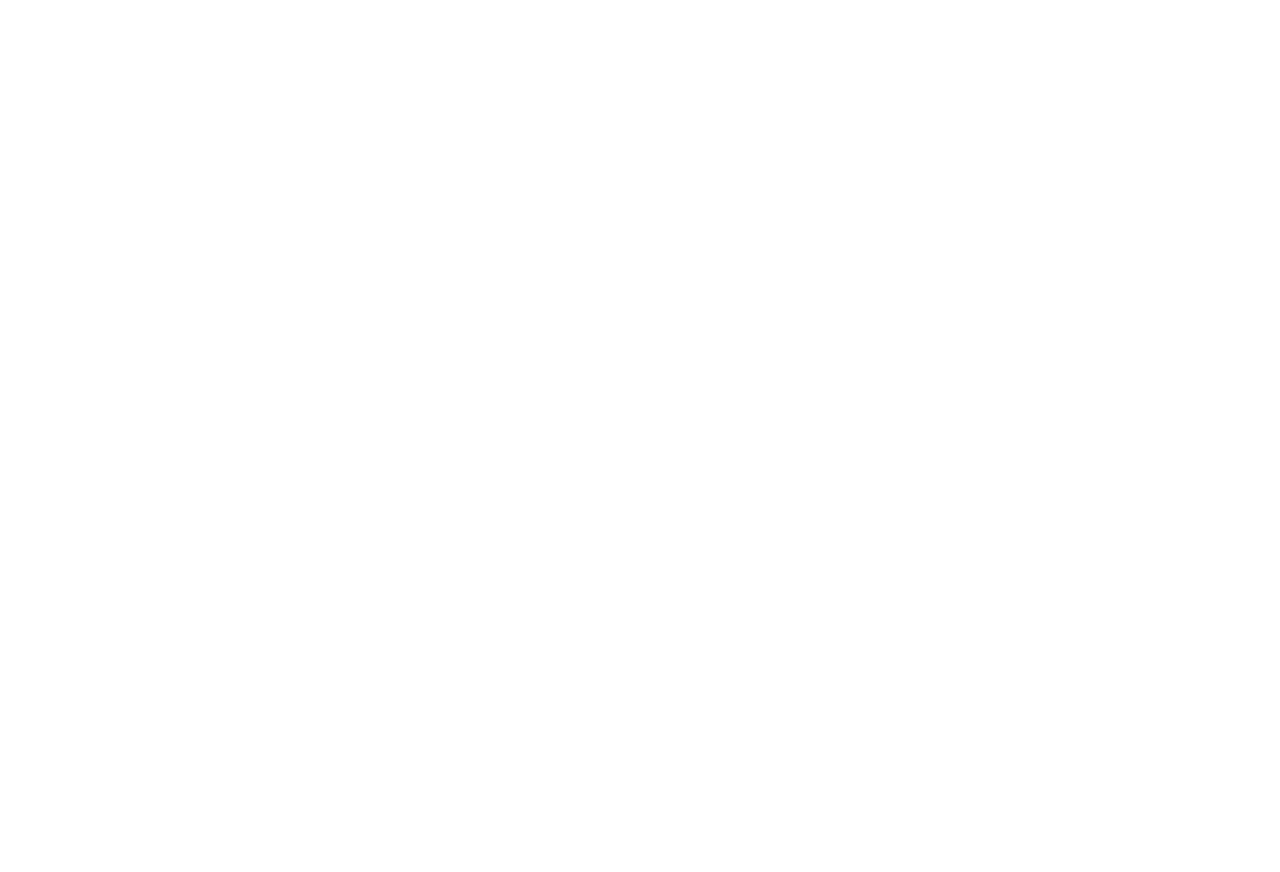
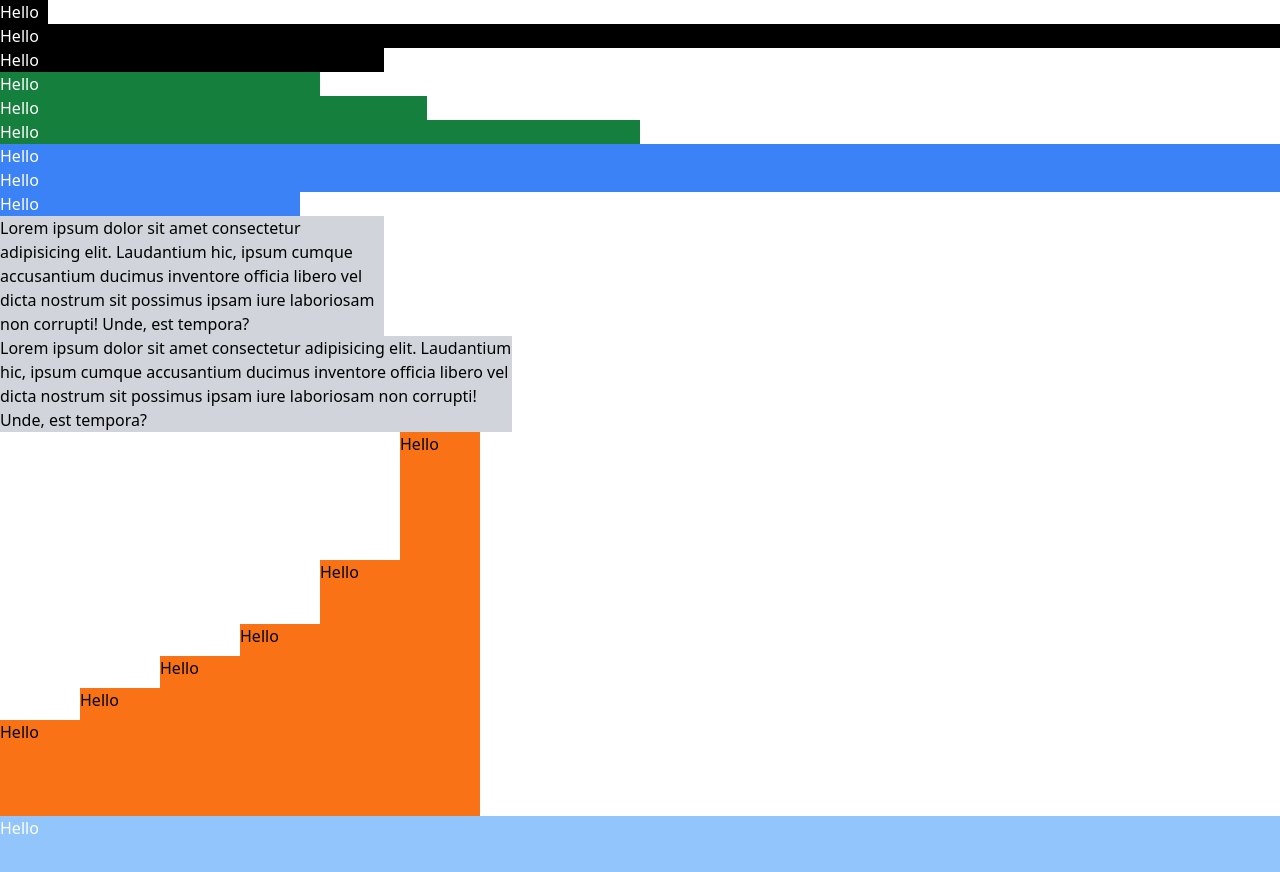
Before and after one commit to tanimomor/tailwind-sandbox, a plain HTML site: page 05-sizing/index.html in a window 1280 px wide. Before the commit the page ends 800 px from the top, so only its background shows below. Drawn offline with nearby package versions, Linux system fonts and the light colour scheme.

Commit message:
Sizing window height flex-align-items

```diff
--- a/05-sizing/index.html
+++ b/05-sizing/index.html
@@ -9,26 +9,47 @@
   </head>
   <body>
     <!-- Width -->
+    <div class="bg-black text-white w-12">Hello</div>
+    <div class="bg-black text-white w-18">Hello</div>
+    <div class="bg-black text-white w-96">Hello</div>
 
     <!-- Percentages -->
+    <div class="bg-green-700 text-white w-1/4">Hello</div>
+    <div class="bg-green-700 text-white w-1/3">Hello</div>
+    <div class="bg-green-700 text-white w-1/2">Hello</div>
 
     <!-- Width of the viewport -->
+    <div class="bg-blue-500 text-white w-screen">Hello</div>
 
     <!-- 100% of container -->
+    <div class="bg-blue-500 text-white w-full">Hello</div>
 
     <!-- min/max content -->
 
     <!-- Arbitrary width -->
+    <div class="bg-blue-500 text-white w-[300px]">Hello</div>
 
     <!-- Max Width -->
+    <div class="bg-gray-300 max-w-sm">
+      Lorem ipsum dolor sit amet consectetur adipisicing elit. Laudantium hic, ipsum cumque accusantium ducimus inventore officia libero vel dicta nostrum sit possimus ipsam iure laboriosam non corrupti! Unde, est tempora?</div>
+    <div class="bg-gray-300 max-w-lg">
+      Lorem ipsum dolor sit amet consectetur adipisicing elit. Laudantium hic, ipsum cumque accusantium ducimus inventore officia libero vel dicta nostrum sit possimus ipsam iure laboriosam non corrupti! Unde, est tempora?</div>
 
     <!-- Height (Most of the same options as widths) -->
-
+    <div class="flex items-end">
+      <div class="bg-orange-500 w-20 h-24">Hello</div>
+      <div class="bg-orange-500 w-20 h-32">Hello</div>
+      <div class="bg-orange-500 w-20 h-40">Hello</div>
+      <div class="bg-orange-500 w-20 h-48">Hello</div>
+      <div class="bg-orange-500 w-20 h-64">Hello</div>
+      <div class="bg-orange-500 w-20 h-96">Hello</div>
+    </div>
     <!-- Min Height -->
 
     <!-- Max Height -->
 
     <!-- Full screen height -->
+    <div class="bg-blue-300 text-white h-screen">Hello</div>
   </body>
 </html>
 
```
